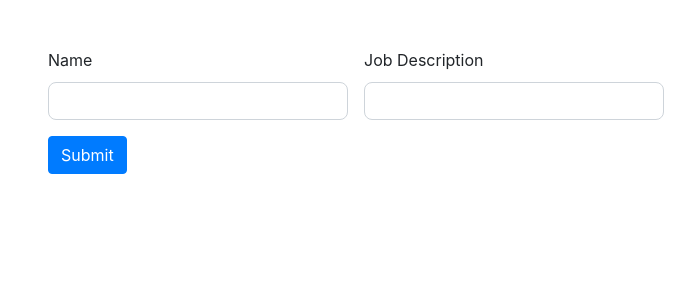
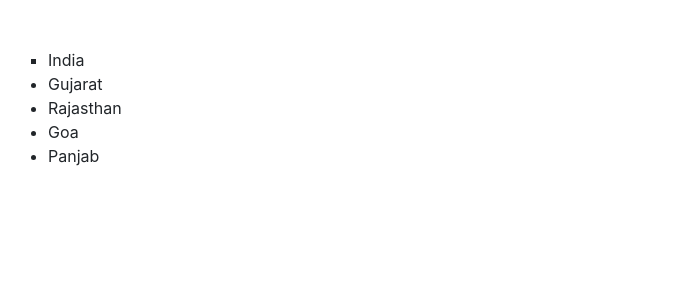
Before and after one commit to hadiyalajay/angular_practice, an Angular app: page / in a window 1280 px wide. Shown: the top 300 px of the page, without its empty margins (0-696 px from the left). Built offline with nearby package versions, Linux system fonts and the light colour scheme.

Commit message:
- counter in reset button add

```diff
--- a/src/app/app.component.html
+++ b/src/app/app.component.html
@@ -1 +1 @@
-<app-employee-table></app-employee-table>
+<app-country-list></app-country-list>
--- a/src/app/app.module.ts
+++ b/src/app/app.module.ts
@@ -11,6 +11,7 @@ import { DataSendComponent } from './core/components/data-send/data-send.compone
 import { DataReceiveComponent } from './core/components/data-receive/data-receive.component';
 import { EmployeeTableComponent } from './pages/public/employee-table/employee-table.component';
 import { CounterComponent } from './pages/public/counter/counter.component';
+import { CountryListComponent } from './pages/public/country-list/country-list.component';
 
 @NgModule({
   declarations: [
@@ -21,7 +22,8 @@ import { CounterComponent } from './pages/public/counter/counter.component';
     DataSendComponent,
     DataReceiveComponent,
     EmployeeTableComponent,
-    CounterComponent
+    CounterComponent,
+    CountryListComponent
   ],
   imports: [BrowserModule, AppRoutingModule, ReactiveFormsModule],
   providers: [],
--- a/src/app/pages/public/counter/counter.component.html
+++ b/src/app/pages/public/counter/counter.component.html
@@ -11,11 +11,21 @@
           - -
         </button>
       </div>
+
       <div>
         <button type="button" class="btn btn-primary" (click)="counter('plus')">
           ++
         </button>
       </div>
     </div>
+    <div class="p-3">
+      <button
+        type="reset"
+        class="btn btn-danger"
+        (click)="reset()"
+      >
+        Reset
+      </button>
+    </div>
   </div>
 </div>
--- a/src/app/pages/public/counter/counter.component.scss
+++ b/src/app/pages/public/counter/counter.component.scss
@@ -1,4 +1,3 @@
 .counter{
-    padding: 10px;
-    text-align: center;
+        text-align: center;
 }
--- a/src/app/pages/public/counter/counter.component.ts
+++ b/src/app/pages/public/counter/counter.component.ts
@@ -11,4 +11,8 @@ export class CounterComponent {
   counter(type: string) {
     type == 'plus' ? this.count++ : this.count--;
   }
+
+  reset() {
+    this.count = 0;
+  }
 }
--- /dev/null
+++ b/src/app/pages/public/country-list/country-list.component.html
@@ -0,0 +1,10 @@
+<div class="p-5">
+  <ul type="square">
+    <li *ngFor="let list of listOfCountry">
+      {{ list.country }}
+      <ul type="disc">
+        <li *ngFor="let state of list.state">{{ state.name }}</li>
+      </ul>
+    </li>
+  </ul>
+</div>
--- /dev/null
+++ b/src/app/pages/public/country-list/country-list.component.scss
@@ -0,0 +1,3 @@
+table , th , td {
+    padding: 20px;
+}
--- /dev/null
+++ b/src/app/pages/public/country-list/country-list.component.ts
@@ -0,0 +1,64 @@
+import { Component } from '@angular/core';
+
+@Component({
+  selector: 'app-country-list',
+  templateUrl: './country-list.component.html',
+  styleUrls: ['./country-list.component.scss'],
+})
+export class CountryListComponent {
+  listOfCountry = [
+    {
+      country: 'India',
+      state: [
+        {
+          name: 'Gujarat',
+          dist: [
+            'Surendranagar',
+            'Rajkot',
+            'Ahmedabad',
+            'Bhuj',
+            'Jamnagar',
+            'Junagadh',
+            'Kheda',
+            'Vadodara',
+            'Surat',
+          ],
+        },
+        {
+          name: 'Rajasthan',
+          dist: [
+            'Jalore',
+            'Pali',
+            'Jodhpur',
+            'Jhunjhunu',
+            'Jaipur',
+            'Ajmer',
+            'Alwar',
+            'Sriganganagar',
+            'Gangapur City',
+            'Sikar',
+          ],
+        },
+        {
+          name: 'Goa',
+          dist: ['Amritsar', 'Barnala', 'Bathinda', 'Faridkot', 'Ludhiana'],
+        },
+        {
+          name: 'Panjab',
+          dist: [
+            'Amritsar',
+            'Barnala',
+            'Bathinda',
+            'Faridkot',
+            'Ludhiana',
+            'Firozpur',
+            'Gurdaspur',
+            'Ludhiana',
+            'Mansa',
+            'Sri Muktsar Sahib	',
+          ],
+        },
+      ],
+    },
+  ];
+}
--- a/src/app/pages/public/employee-table/employee-table.component.html
+++ b/src/app/pages/public/employee-table/employee-table.component.html
@@ -38,7 +38,7 @@
         <td>{{ list.name }}</td>
         <td>{{ list.jobDescription }}</td>
         <td>
-          <button type="button" class="btn btn-primary" (click)="remove(i)">
+          <button type="button" class="btn btn-danger" (click)="remove(i)">
             Remove
           </button>
         </td>
```
Also changed, not shown: 1 other file (tests, documents, lock files or other folders).
